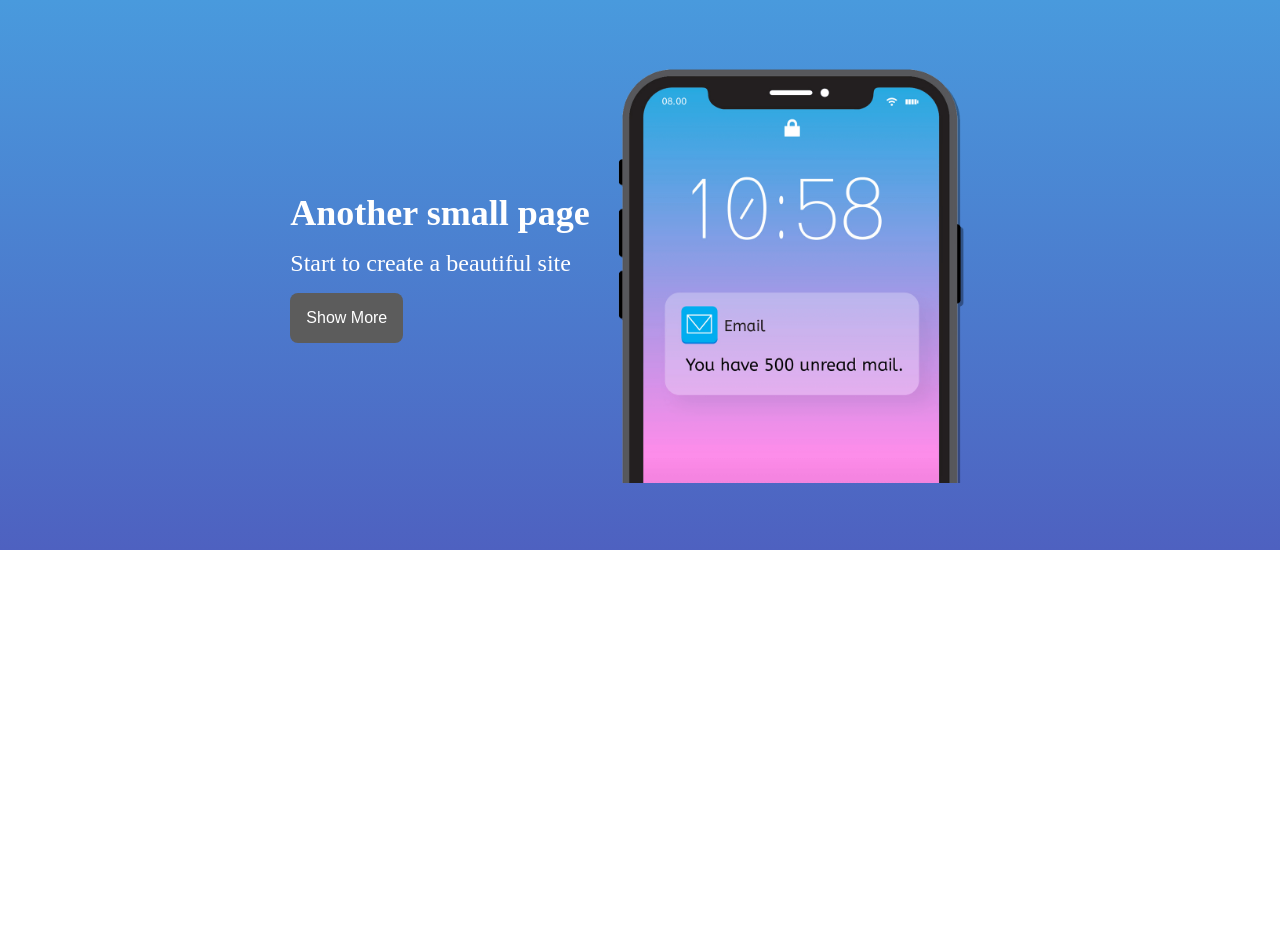
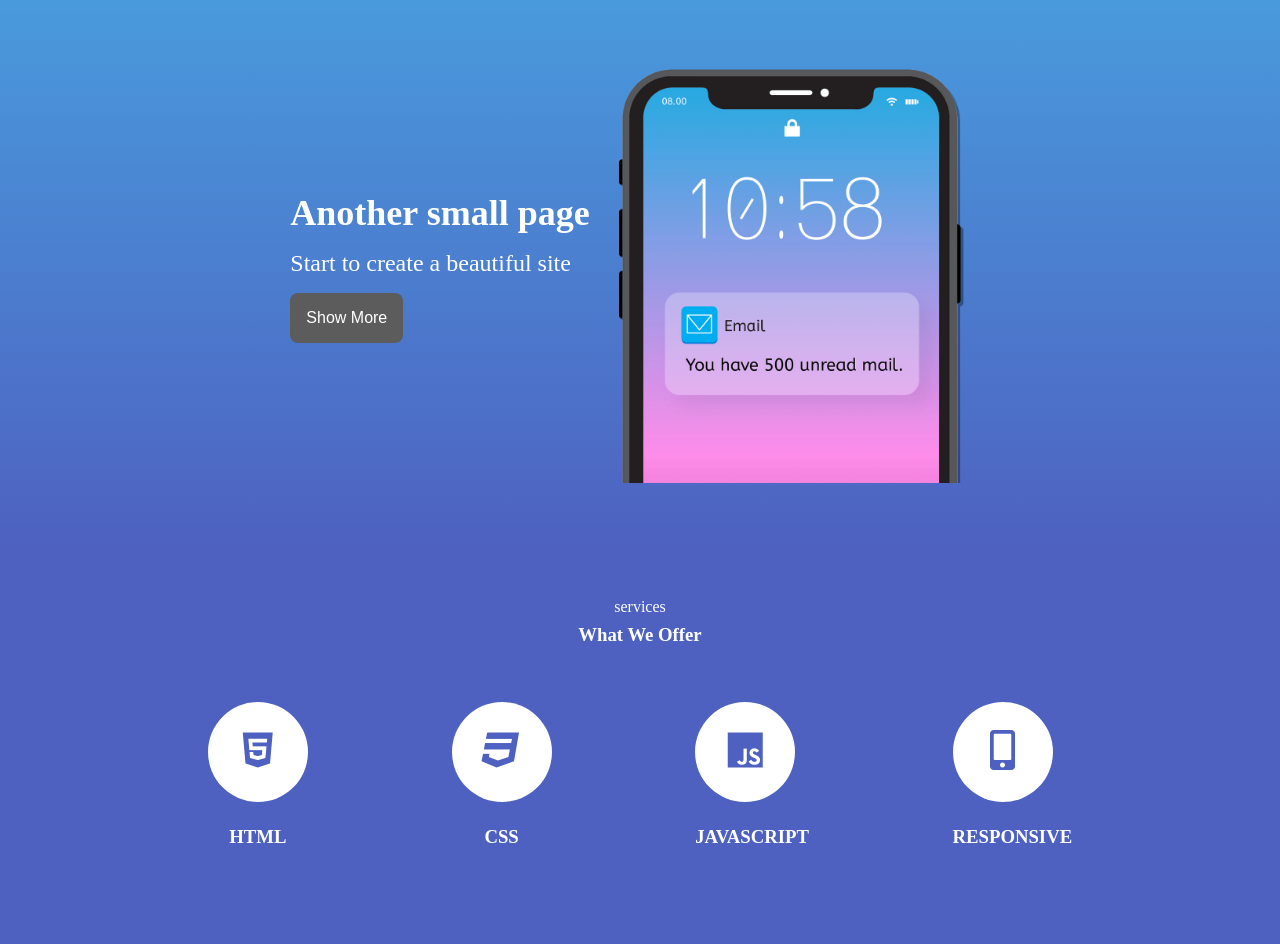
Before and after one commit to imsoohong/PORTFOLIO_RESPONSIVE, a plain HTML site: page index.html in a window 1280 px wide. Before the commit the page ends 800 px from the top, so only its background shows below. Drawn offline with Linux system fonts and the light colour scheme.

Commit message:
second section

```diff
--- a/index.css
+++ b/index.css
@@ -11,6 +11,11 @@ button{
     cursor: pointer;
 }
 
+.container{
+    max-width: 1200px;
+    margin: auto;
+}
+
 /* 첫번째 섹션 */
 .first__section {
     background-image: linear-gradient(to bottom, #499add, #4e61c0);
@@ -21,8 +26,6 @@ button{
 }
 
 .first__container{
-    max-width: 1200px;
-    margin: auto;
     display: flex;
     justify-content: center;
     align-items: center;
@@ -66,12 +69,61 @@ button{
 }
 
 .first-image:hover{
-    cursor:pointer;
+    cursor: pointer;
     top: -20px;
 }
 
+/* 두번째 섹션 */
+.second__section {
+    background-color: #4e61c0;
+}
+
+.second__container {
+    padding: 48px;
+    display: flex;
+    flex-direction: column;
+    justify-content: center;
+    text-align: center;
+}
+
+.second__image {
+    padding: 48px;
+    display: flex;
+    justify-content: space-around;
+}
+
+.s__intro-p,
+.s__intro-h3 {
+    color: white;
+    margin-bottom: 8px;
+}
+
+.item{
+    width: 100px;
+    height: 100px;
+    line-height: 100px;
+    background-color: white;
+    border-radius: 50%;
+    box-sizing: border-box;
+    transition: all 300ms;
+    font-size: 40px;
+}
+
+.item:hover {
+    transform: scale(1.2);
+}
+
+.item i {
+    color: #4e61c0;
+}
+
+.item-h3 {
+    margin-top: 24px;
+    color: white;
+}
+
 /* 반응형 */
-@media screen and (max-width: 992px) {
+@media screen and (max-width: 768px) {
 
     .first__container{
         display: flex;
@@ -92,4 +144,9 @@ button{
         width: 280px;
     }
 
+    .second__image{
+        display: flex;
+        align-items: center;
+        flex-direction: column;
+    }
 }
--- a/index.html
+++ b/index.html
@@ -7,11 +7,14 @@
     <meta name="viewport" content="width=device-width, initial-scale=1.0">
     <title>Document</title>
     <link rel="stylesheet" href="index.css">
+    <!-- fontawesome -->
+    <link rel="stylesheet" href="https://use.fontawesome.com/releases/v5.15.3/css/all.css"
+        integrity="sha384-SZXxX4whJ79/gErwcOYf+zWLeJdY/qpuqC4cAa9rOGUstPomtqpuNWT9wdPEn2fk" crossorigin="anonymous">
 </head>
 
 <body>
     <section class="first__section">
-        <div class="first__container">
+        <div class="first__container container">
             <div class="first__intro">
                 <h1 class="f__intro-h1">Another small page</h1>
                 <p class="f__intro-p">Start to create a beautiful site</p>
@@ -22,6 +25,41 @@
             </div>
         </div>
     </section>
+    <section class="second__section">
+        <div class="second__container container">
+            <div class="second__intro">
+                <p class="s__intro-p">services</p>
+                <h3 class="s__intro-h3">What We Offer</h3>
+            </div>
+            <div class="second__image">
+                <div class="item__wrapper">
+                    <div class="item">
+                        <i class="fab fa-html5"></i>
+                    </div>
+                    <h3 class="item-h3">HTML</h3>
+            </div>
+            <div>
+                <div class="item">
+                    <i class="fab fa-css3"></i>
+                </div>
+                <h3 class="item-h3">CSS</h3>
+            </div>
+            <div>
+                <div class="item">
+                    <i class="fab fa-js"></i>
+                </div>
+                <h3 class="item-h3">JAVASCRIPT</h3>
+            </div>
+            <div>
+                <div class="item">
+                    <i class="fas fa-mobile-alt"></i>
+                </div>
+                <h3 class="item-h3">RESPONSIVE</h3>
+            </div>
+
+        </div>
+        </div>
+    </section>
 </body>
 
 </html>
```
